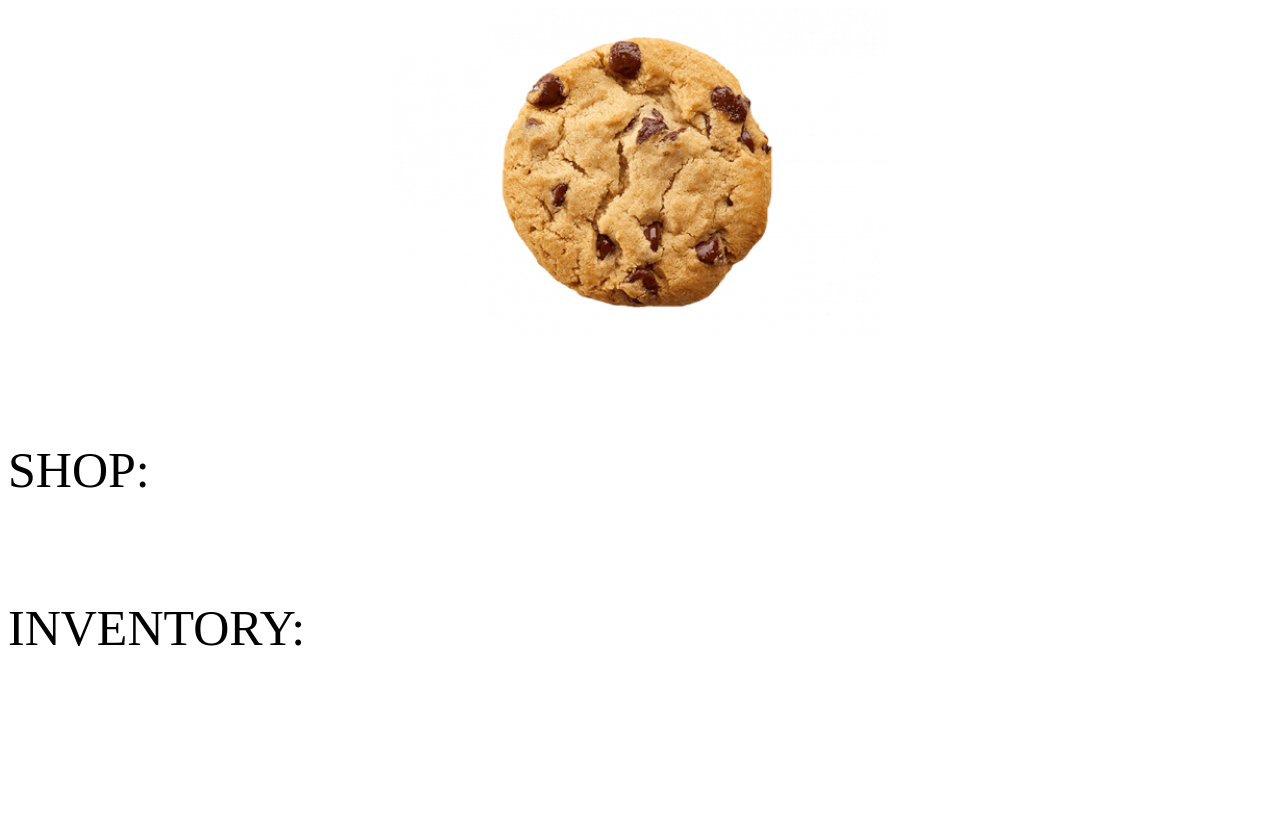
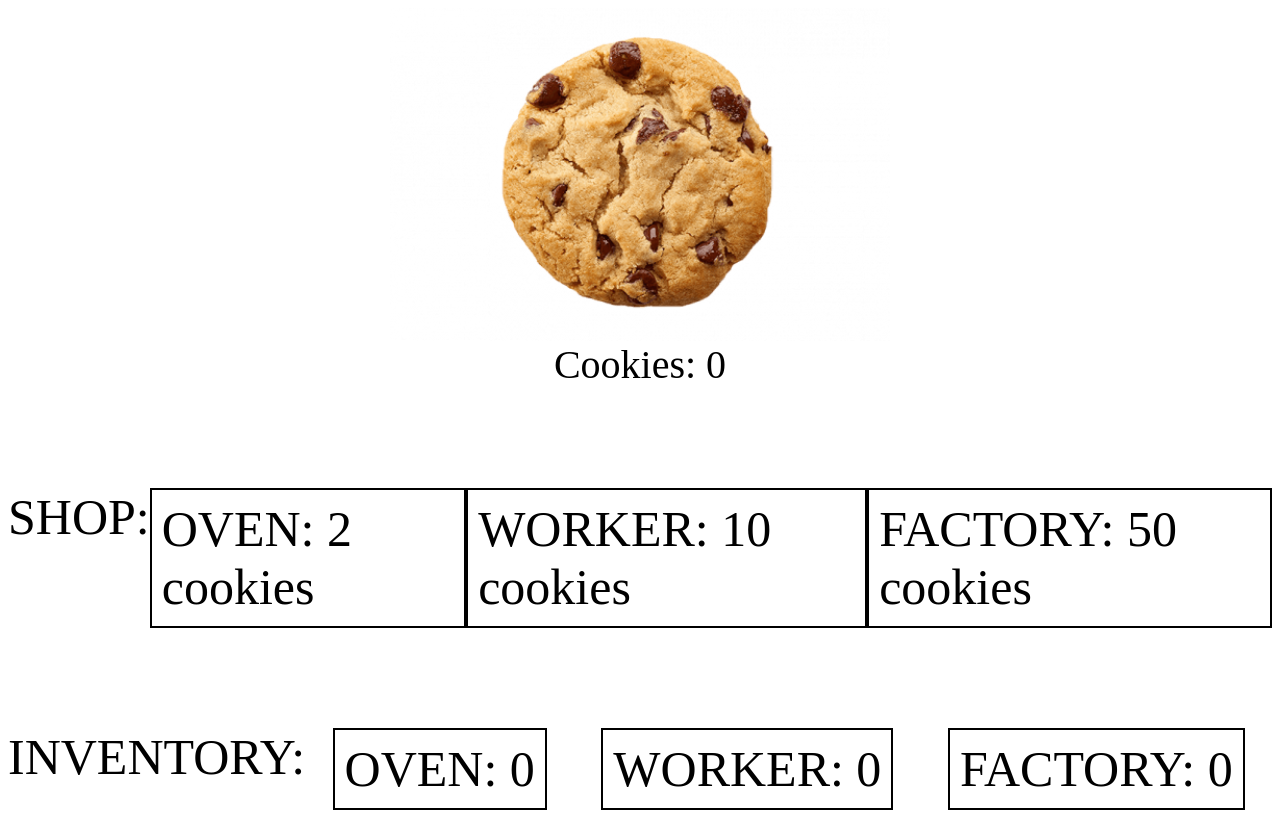
Before and after one commit to k4g4/k4g4.github.io, a plain HTML site: page index.htm in a window 1280 px wide. Drawn offline with nearby package versions, Linux system fonts and the light colour scheme.

Commit message:
nevermind

```diff
--- a/index.htm
+++ b/index.htm
@@ -14,7 +14,7 @@
     <div id="shop">SHOP:</div>
     <div id="inventory">INVENTORY:</div>
 
-    <script src="//ajax.aspnetcdn.com/ajax/jquery.ui/1.8.10/jquery-ui.min.js"></script>
+    <script src="//ajax.googleapis.com/ajax/libs/jquery/3.3.1/jquery.min.js"></script>
     <script src="clicker_script.js"></script>
 </body>
 </html>
```
